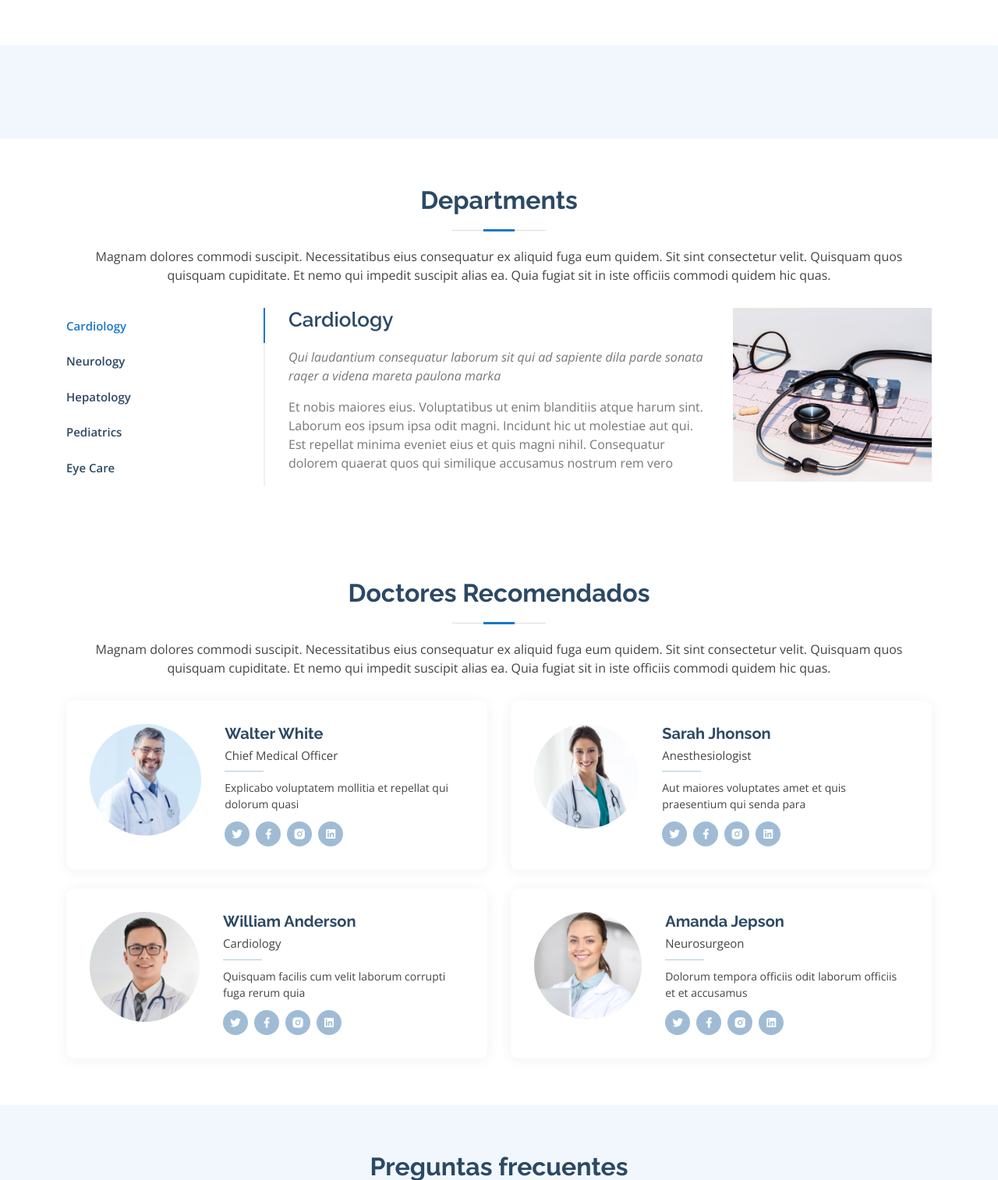
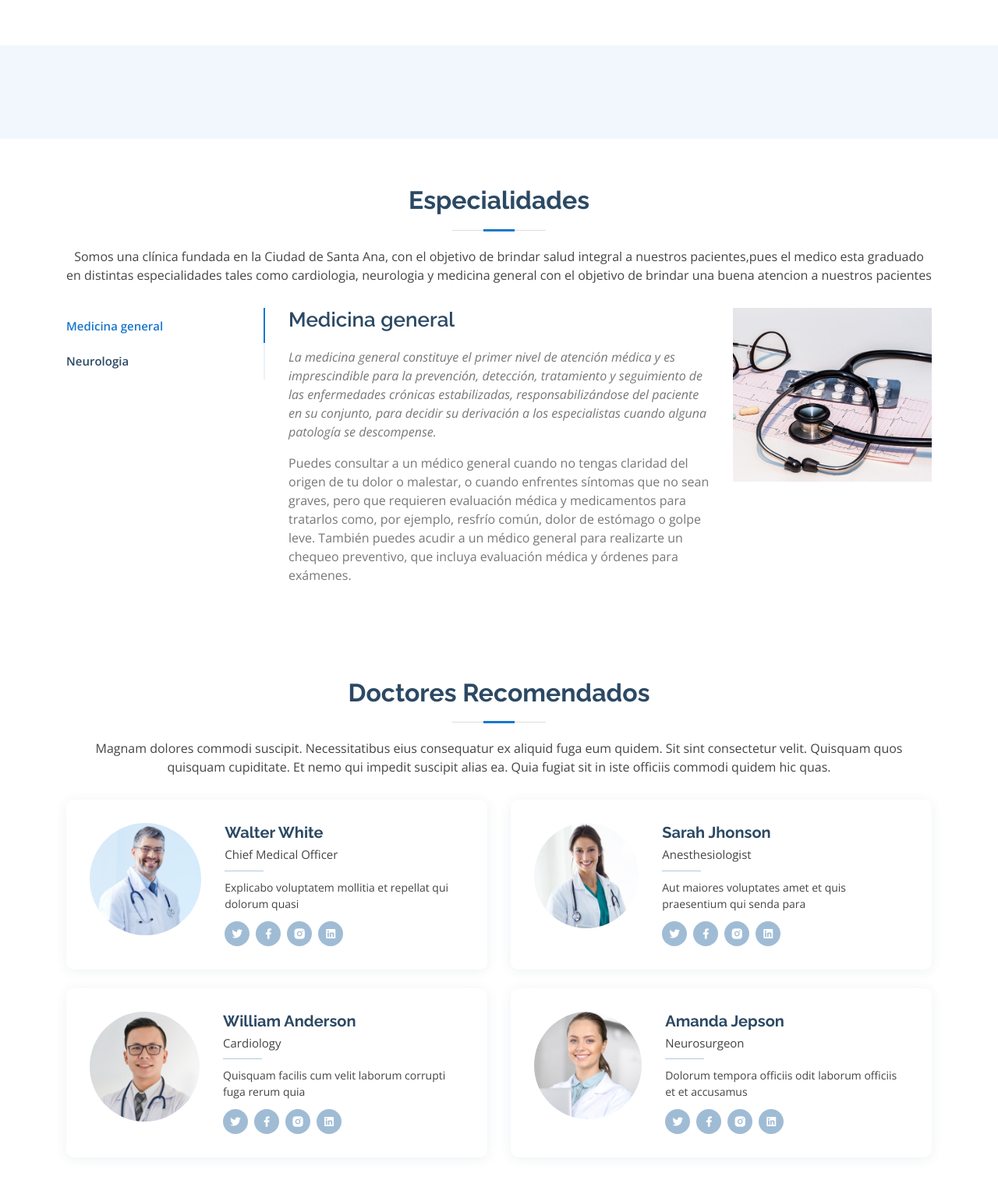
Before and after one commit to superluis1994/AMATS2021-SIST32B-Archivos-GRUPO-06, a PHP site: page /index.php in a window 1280 px wide. Shown: the part 3059-4573 px from the top of the page at 78% size. Run offline with PHP 8.4, Linux system fonts and the light colour scheme.

Commit message:
se creo el area de especialidades

```diff
--- a/index.php
+++ b/index.php
@@ -304,28 +304,21 @@ Proyectar nuestra acción a la comunidad, por medio de acciones dirigidas a la p
       <div class="container">
 
         <div class="section-title">
-          <h2>Departments</h2>
-          <p>Magnam dolores commodi suscipit. Necessitatibus eius consequatur ex aliquid fuga eum quidem. Sit sint consectetur velit. Quisquam quos quisquam cupiditate. Et nemo qui impedit suscipit alias ea. Quia fugiat sit in iste officiis commodi quidem hic quas.</p>
+          <h2>Especialidades</h2>
+          <p>Somos una clínica fundada en la Ciudad de Santa Ana, con el objetivo de brindar salud integral a nuestros pacientes,pues el medico esta graduado en distintas especialidades tales como cardiologia, neurologia y medicina general con el objetivo de brindar una buena atencion a nuestros pacientes</p>
         </div>
 
         <div class="row">
           <div class="col-lg-3">
             <ul class="nav nav-tabs flex-column">
               <li class="nav-item">
-                <a class="nav-link active show" data-toggle="tab" href="#tab-1">Cardiology</a>
+                <a class="nav-link active show" data-toggle="tab" href="#tab-1">Medicina general </a>
               </li>
               <li class="nav-item">
-                <a class="nav-link" data-toggle="tab" href="#tab-2">Neurology</a>
+                <a class="nav-link" data-toggle="tab" href="#tab-2">Neurologia</a>
               </li>
-              <li class="nav-item">
-                <a class="nav-link" data-toggle="tab" href="#tab-3">Hepatology</a>
-              </li>
-              <li class="nav-item">
-                <a class="nav-link" data-toggle="tab" href="#tab-4">Pediatrics</a>
-              </li>
-              <li class="nav-item">
-                <a class="nav-link" data-toggle="tab" href="#tab-5">Eye Care</a>
-              </li>
+
+
             </ul>
           </div>
           <div class="col-lg-9 mt-4 mt-lg-0">
@@ -333,9 +326,9 @@ Proyectar nuestra acción a la comunidad, por medio de acciones dirigidas a la p
               <div class="tab-pane active show" id="tab-1">
                 <div class="row">
                   <div class="col-lg-8 details order-2 order-lg-1">
-                    <h3>Cardiology</h3>
-                    <p class="font-italic">Qui laudantium consequatur laborum sit qui ad sapiente dila parde sonata raqer a videna mareta paulona marka</p>
-                    <p>Et nobis maiores eius. Voluptatibus ut enim blanditiis atque harum sint. Laborum eos ipsum ipsa odit magni. Incidunt hic ut molestiae aut qui. Est repellat minima eveniet eius et quis magni nihil. Consequatur dolorem quaerat quos qui similique accusamus nostrum rem vero</p>
+                    <h3>Medicina general</h3>
+                    <p class="font-italic">La medicina general constituye el primer nivel de atención médica y es imprescindible para la prevención, detección, tratamiento y seguimiento de las enfermedades crónicas estabilizadas, responsabilizándose del paciente en su conjunto, para decidir su derivación a los especialistas cuando alguna patología se descompense.</p>
+                    <p>Puedes consultar a un médico general cuando no tengas claridad del origen de tu dolor o malestar, o cuando enfrentes síntomas que no sean graves, pero que requieren evaluación médica y medicamentos para tratarlos como, por ejemplo, resfrío común, dolor de estómago o golpe leve. También puedes acudir a un médico general para realizarte un chequeo preventivo, que incluya evaluación médica y órdenes para exámenes.</p>
                   </div>
                   <div class="col-lg-4 text-center order-1 order-lg-2">
                     <img src="assets/img/departments-1.jpg" alt="" class="img-fluid">
@@ -345,54 +338,16 @@ Proyectar nuestra acción a la comunidad, por medio de acciones dirigidas a la p
               <div class="tab-pane" id="tab-2">
                 <div class="row">
                   <div class="col-lg-8 details order-2 order-lg-1">
-                    <h3>Et blanditiis nemo veritatis excepturi</h3>
-                    <p class="font-italic">Qui laudantium consequatur laborum sit qui ad sapiente dila parde sonata raqer a videna mareta paulona marka</p>
-                    <p>Ea ipsum voluptatem consequatur quis est. Illum error ullam omnis quia et reiciendis sunt sunt est. Non aliquid repellendus itaque accusamus eius et velit ipsa voluptates. Optio nesciunt eaque beatae accusamus lerode pakto madirna desera vafle de nideran pal</p>
+                    <h3>Neurologia</h3>
+                    <p class="font-italic">Neurología y Neurocirugía es una unidad especializada en la atención y tratamiento de enfermedades del sistema nervioso. </p>
+                    <p>Contamos con un equipo especializado que le permite al doctor brindar la artencio necesario a los pacientes en caso de poseer un problema con su sistema nervisoso</p>
                   </div>
                   <div class="col-lg-4 text-center order-1 order-lg-2">
                     <img src="assets/img/departments-2.jpg" alt="" class="img-fluid">
                   </div>
                 </div>
               </div>
-              <div class="tab-pane" id="tab-3">
-                <div class="row">
-                  <div class="col-lg-8 details order-2 order-lg-1">
-                    <h3>Impedit facilis occaecati odio neque aperiam sit</h3>
-                    <p class="font-italic">Eos voluptatibus quo. Odio similique illum id quidem non enim fuga. Qui natus non sunt dicta dolor et. In asperiores velit quaerat perferendis aut</p>
-                    <p>Iure officiis odit rerum. Harum sequi eum illum corrupti culpa veritatis quisquam. Neque necessitatibus illo rerum eum ut. Commodi ipsam minima molestiae sed laboriosam a iste odio. Earum odit nesciunt fugiat sit ullam. Soluta et harum voluptatem optio quae</p>
-                  </div>
-                  <div class="col-lg-4 text-center order-1 order-lg-2">
-                    <img src="assets/img/departments-3.jpg" alt="" class="img-fluid">
-                  </div>
-                </div>
-              </div>
-              <div class="tab-pane" id="tab-4">
-                <div class="row">
-                  <div class="col-lg-8 details order-2 order-lg-1">
-                    <h3>Fuga dolores inventore laboriosam ut est accusamus laboriosam dolore</h3>
-                    <p class="font-italic">Totam aperiam accusamus. Repellat consequuntur iure voluptas iure porro quis delectus</p>
-                    <p>Eaque consequuntur consequuntur libero expedita in voluptas. Nostrum ipsam necessitatibus aliquam fugiat debitis quis velit. Eum ex maxime error in consequatur corporis atque. Eligendi asperiores sed qui veritatis aperiam quia a laborum inventore</p>
-                  </div>
-                  <div class="col-lg-4 text-center order-1 order-lg-2">
-                    <img src="assets/img/departments-4.jpg" alt="" class="img-fluid">
-                  </div>
-                </div>
-              </div>
-              <div class="tab-pane" id="tab-5">
-                <div class="row">
-                  <div class="col-lg-8 details order-2 order-lg-1">
-                    <h3>Est eveniet ipsam sindera pad rone matrelat sando reda</h3>
-                    <p class="font-italic">Omnis blanditiis saepe eos autem qui sunt debitis porro quia.</p>
-                    <p>Exercitationem nostrum omnis. Ut reiciendis repudiandae minus. Omnis recusandae ut non quam ut quod eius qui. Ipsum quia odit vero atque qui quibusdam amet. Occaecati sed est sint aut vitae molestiae voluptate vel</p>
-                  </div>
-                  <div class="col-lg-4 text-center order-1 order-lg-2">
-                    <img src="assets/img/departments-5.jpg" alt="" class="img-fluid">
-                  </div>
-                </div>
-              </div>
-            </div>
-          </div>
-        </div>
+
 
       </div>
     </section><!-- End Departments Section -->
```
